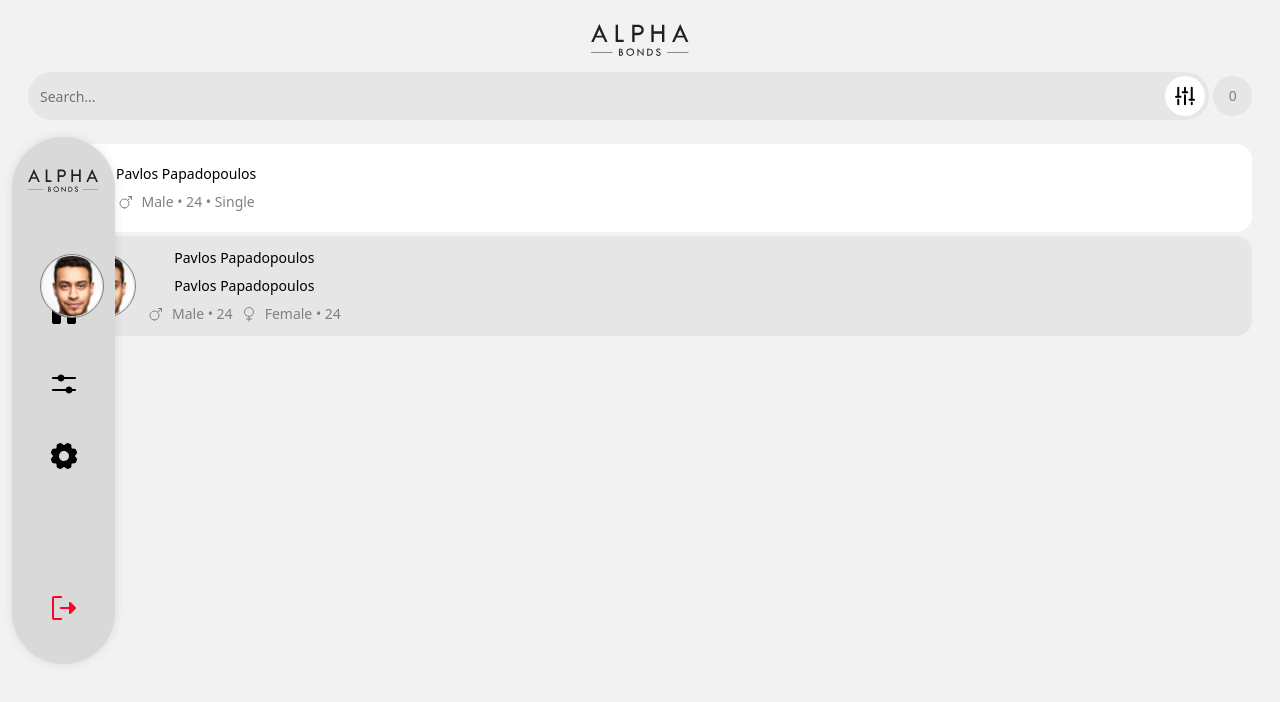
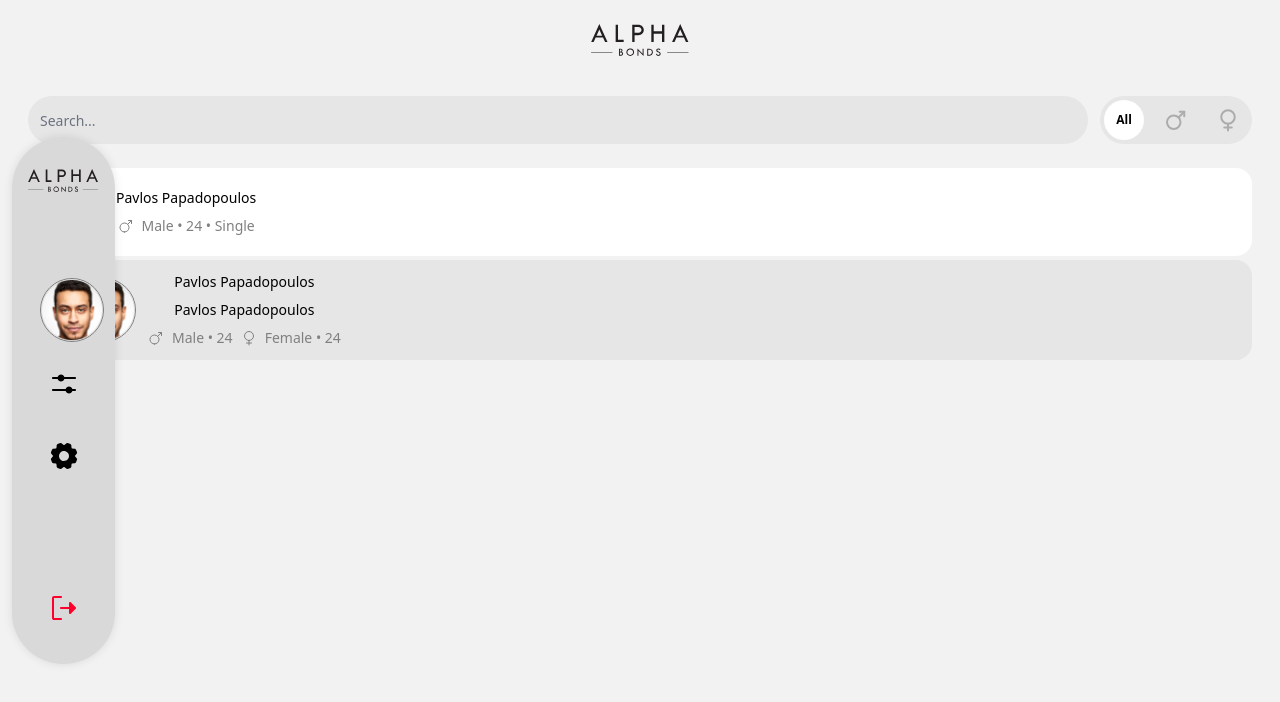
Before and after one commit to klamaj/Abonds, an Angular app in the folder Client/: page / in a window 1280 px wide. Shown: the top 702 px of the page. Built offline with nearby package versions, Linux system fonts and the light colour scheme.

Commit message:
1st Aproach of home Component

```diff
--- a/Client/src/app/app.component.html
+++ b/Client/src/app/app.component.html
@@ -4,7 +4,7 @@
     </header>
     <section class="px-3 pt-6  bg-[#F2F2F2] h-screen w-screen">
         <!-- logo -->
-        <div class="w-full flex justify-center items-center">
+        <div class="w-full flex justify-center items-center pb-6">
             <svg xmlns="http://www.w3.org/2000/svg" width="98" height="32" viewBox="0 0 98 32" fill="none">
                 <path d="M30.5254 27.8519C31.2014 27.4605 31.54 26.9715 31.5413 26.385C31.5388 26.1438 31.4742 25.9074 31.3537 25.6984C31.2333 25.4895 31.061 25.3151 30.8535 25.1921C30.3229 24.8585 29.7034 24.6941 29.0772 24.7205H27.9756V31.6879H29.1163C30.0222 31.6879 30.7454 31.5015 31.2859 31.1287C31.5363 30.9781 31.7429 30.7648 31.8855 30.5098C32.028 30.2548 32.1015 29.967 32.0986 29.6749C32.0986 28.8112 31.5742 28.2036 30.5254 27.8519ZM28.915 25.5612C28.9802 25.5612 29.0585 25.5612 29.1499 25.5612C29.5059 25.5428 29.8588 25.6353 30.1601 25.8258C30.2771 25.9023 30.3726 26.0073 30.4378 26.1309C30.5031 26.2544 30.5358 26.3926 30.5329 26.5323C30.5374 26.6899 30.5014 26.846 30.4283 26.9857C30.3552 27.1254 30.2475 27.2439 30.1154 27.33C29.7517 27.545 29.3333 27.6492 28.9113 27.6301L28.915 25.5612ZM30.6671 30.4335C30.3689 30.6944 29.8097 30.8268 28.9896 30.8268H28.9131V28.4447H29.2337C29.7142 28.4196 30.1918 28.5314 30.6112 28.7671C30.764 28.8534 30.891 28.9788 30.9791 29.1305C31.0673 29.2822 31.1133 29.4547 31.1126 29.6301C31.1144 29.9041 30.9653 30.1707 30.6671 30.4335Z" fill="#231F20"/>
                 <path d="M43.057 28.1586C43.0609 27.6752 42.9633 27.1964 42.7707 26.753C42.5781 26.3096 42.2946 25.9116 41.9386 25.5845C41.5859 25.2348 41.1671 24.959 40.7065 24.773C40.246 24.5871 39.753 24.4948 39.2564 24.5016C38.7529 24.4926 38.2526 24.583 37.784 24.7676C37.3155 24.9521 36.8879 25.2272 36.5258 25.5771C36.1643 25.9022 35.8761 26.3006 35.6804 26.7457C35.4847 27.1908 35.3859 27.6724 35.3906 28.1586C35.3825 28.6547 35.4778 29.1471 35.6703 29.6044C35.8628 30.0616 36.1485 30.4738 36.509 30.8147C37.2396 31.5176 38.2136 31.911 39.2275 31.9127C40.2414 31.9145 41.2167 31.5244 41.9498 30.824C42.3089 30.4807 42.5928 30.0665 42.7834 29.6076C42.974 29.1488 43.0671 28.6554 43.057 28.1586ZM39.29 30.9172C38.5245 30.9361 37.7821 30.6537 37.2229 30.1307C36.9523 29.8882 36.7369 29.5906 36.5912 29.2578C36.4455 28.9249 36.373 28.5647 36.3785 28.2015C36.3741 27.8425 36.4442 27.4866 36.5844 27.1561C36.7246 26.8257 36.9318 26.5279 37.193 26.2816C37.4513 26.0222 37.7592 25.8176 38.0984 25.6799C38.4375 25.5421 38.8009 25.4742 39.1669 25.4801C39.5438 25.4696 39.9191 25.5338 40.271 25.6692C40.6229 25.8045 40.9445 26.0082 41.2173 26.2686C41.4851 26.5144 41.6976 26.8144 41.8406 27.1486C41.9836 27.4828 42.0539 27.8436 42.0467 28.2071C42.0499 28.5649 41.979 28.9195 41.8385 29.2486C41.698 29.5777 41.4909 29.8742 41.2303 30.1195C40.9767 30.3776 40.6733 30.5815 40.3384 30.7186C40.0036 30.8558 39.6443 30.9233 39.2825 30.9172H39.29Z" fill="#231F20"/>
--- a/Client/src/app/modules/pages/auth/login/login.component.ts
+++ b/Client/src/app/modules/pages/auth/login/login.component.ts
@@ -1,10 +1,15 @@
-import { Component } from '@angular/core';
+import { Component, OnInit } from '@angular/core';
 
 @Component({
   selector: 'app-login',
   templateUrl: './login.component.html',
   styleUrls: ['./login.component.scss']
 })
-export class LoginComponent {
+export class LoginComponent implements OnInit {
 
+  constructor() {}
+
+  ngOnInit(): void {
+
+  }
 }
--- a/Client/src/app/modules/pages/home/home.component.html
+++ b/Client/src/app/modules/pages/home/home.component.html
@@ -2,7 +2,7 @@
     <!-- search -->
     <div class="pb-6">
         <form [formGroup]="searchForm" (keyup)="search()">
-            <div class="flex flex-row items-center ">
+            <div class="flex flex-row items-center lg:gap-3">
                 <!-- search-form -->
                 <input
                     type="text"
@@ -11,8 +11,55 @@
                     autocomplete="off"
                     class="primary h-12 rounded-full text-sm w-full"
                 />
+
+                <!-- DE: Gender -->
+                <div class="hidden lg:block">
+                    <ul class="grid grid-cols-3 bg-[#E6E6E6] p-1 gap-3 rounded-full w-max">
+                        <li class="w-10 h-10">
+                            <input type="radio" id="all" name="gender" value="all" class="hidden peer" required checked>
+                            <label for="all" class="flex justify-center items-center bg-transparent w-full h-full rounded-full cursor-pointer peer-checked:bg-white peer-checked:font-bold">
+                                <p class="text-black text-xs">All</p>
+                            </label>
+                        </li>
+                        <li class="w-10 h-10">
+                            <input type="radio" id="divorced" name="gender" value="divorced" class="hidden peer">
+                            <label for="divorced" class="flex justify-center items-center bg-transparent w-full h-full rounded-full cursor-pointer peer-checked:bg-white opacity-50 peer-checked:opacity-100">
+                                <svg xmlns="http://www.w3.org/2000/svg" width="24" height="24" viewBox="0 0 24 24" fill="none">
+                                    <g opacity="0.5" clip-path="url(#clip0_162_389)">
+                                        <path d="M9.75 21C13.4779 21 16.5 17.9779 16.5 14.25C16.5 10.5221 13.4779 7.5 9.75 7.5C6.02208 7.5 3 10.5221 3 14.25C3 17.9779 6.02208 21 9.75 21Z" stroke="black" stroke-width="2" stroke-linecap="round" stroke-linejoin="round"/>
+                                        <path d="M14.5228 9.47719L20.25 3.75" stroke="black" stroke-width="2" stroke-linecap="round" stroke-linejoin="round"/>
+                                        <path d="M15.75 3.75H20.25V8.25" stroke="black" stroke-width="2" stroke-linecap="round" stroke-linejoin="round"/>
+                                    </g>
+                                    <defs>
+                                        <clipPath id="clip0_162_389">
+                                        <rect width="24" height="24" fill="white"/>
+                                        </clipPath>
+                                    </defs>
+                                </svg>
+                            </label>
+                        </li>
+                        <li class="w-10 h-10">
+                            <input type="radio" id="free" name="gender" value="female" class="hidden peer">
+                            <label for="free" class="flex justify-center items-center bg-transparent w-full h-full rounded-full cursor-pointer peer-checked:bg-white opacity-50 peer-checked:opacity-100">
+                                <svg xmlns="http://www.w3.org/2000/svg" width="24" height="24" viewBox="0 0 24 24" fill="none">
+                                    <g opacity="0.5" clip-path="url(#clip0_162_394)">
+                                        <path d="M12 15.75C15.7279 15.75 18.75 12.7279 18.75 9C18.75 5.27208 15.7279 2.25 12 2.25C8.27208 2.25 5.25 5.27208 5.25 9C5.25 12.7279 8.27208 15.75 12 15.75Z" stroke="black" stroke-width="2" stroke-linecap="round" stroke-linejoin="round"/>
+                                        <path d="M12 15.75V22.5" stroke="black" stroke-width="2" stroke-linecap="round" stroke-linejoin="round"/>
+                                        <path d="M8.25 19.5H15.75" stroke="black" stroke-width="2" stroke-linecap="round" stroke-linejoin="round"/>
+                                    </g>
+                                    <defs>
+                                        <clipPath id="clip0_162_394">
+                                        <rect width="24" height="24" fill="white"/>
+                                        </clipPath>
+                                    </defs>
+                                </svg>
+                            </label>
+                        </li>
+                    </ul>
+                </div>
+
                 <!-- filter -->
-                <div class="relative -ml-11">
+                <div class="relative -ml-11 lg:hidden">
                     <button data-modal-target="filter" data-modal-toggle="filter" class="bg-white rounded-full p-2" type="button">
                         <svg xmlns="http://www.w3.org/2000/svg" width="24" height="24" viewBox="0 0 24 24" fill="none">
                             <g clip-path="url(#clip0_101_1194)">
@@ -35,7 +82,7 @@
                     </button>
                 </div>
                 <!-- den ksero -->
-                <div class="rounded-full w-10 h-10 bg-[#E6E6E6] flex justify-center items-center ml-2">
+                <div class="rounded-full w-10 h-10 bg-[#E6E6E6] flex justify-center items-center ml-2 lg:hidden">
                     <p class="text-sm text-[#808080]">0</p>
                 </div>
             </div>
--- a/Client/src/app/modules/pages/home/home.component.ts
+++ b/Client/src/app/modules/pages/home/home.component.ts
@@ -12,7 +12,8 @@ export class HomeComponent implements OnInit {
 
   constructor(private fb: FormBuilder) {
     this.searchForm = this.fb.group({
-      search: new FormControl('', [Validators.required])
+      search: new FormControl(''),
+      gender: new FormControl(''),
     });
   }
 
```
